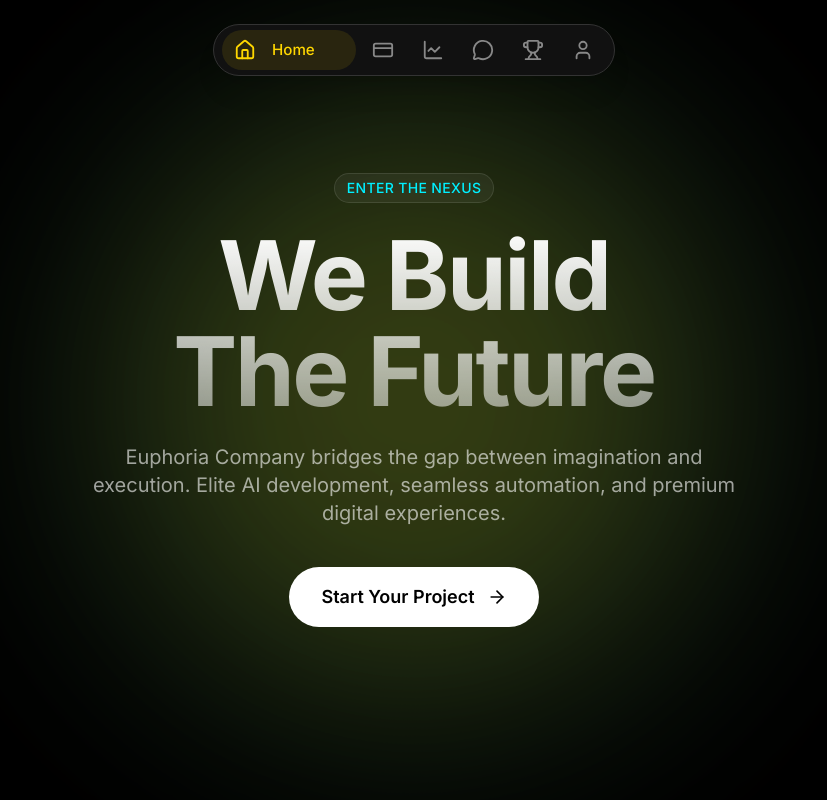
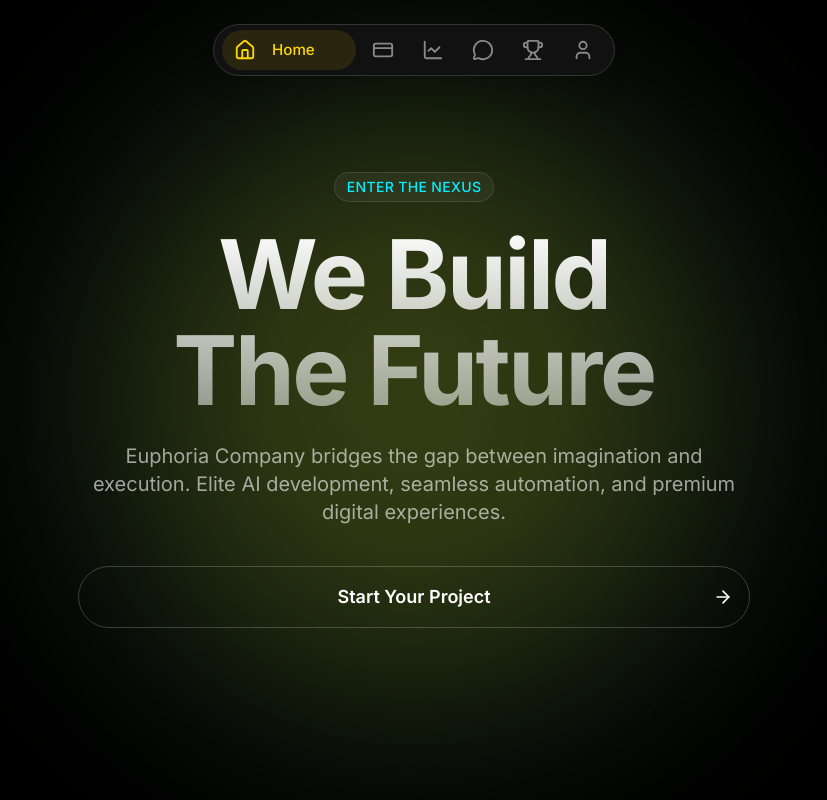
Before and after one commit to euphoriadesigner1-art/Euphoria_Company, a React (Vite) app in the folder Euphoria Company Portfolio/: page / in a window 1280 px wide. Shown: the top 800 px of the page, without its empty margins (226-1053 px from the left). Built offline with nearby package versions, Linux system fonts and the light colour scheme.

Commit message:
feat: updated hero button

```diff
--- a/Euphoria Company Portfolio/src/components/Hero.jsx
+++ b/Euphoria Company Portfolio/src/components/Hero.jsx
@@ -1,6 +1,6 @@
 import React from 'react';
 import { motion } from 'framer-motion';
-import { ArrowRight } from 'lucide-react';
+import { FlowButton } from './ui/flow-button';
 
 const Hero = () => {
     return (
@@ -62,11 +62,7 @@
                     animate={{ opacity: 1, y: 0 }}
                     transition={{ duration: 0.8, delay: 0.6 }}
                 >
-                    <a href="#contact" className="group relative inline-flex items-center justify-center gap-3 px-8 py-4 bg-white text-black rounded-full font-medium text-lg overflow-hidden transition-all hover:scale-105 active:scale-95 cursor-pointer">
-                        <span className="relative z-10 font-semibold">Start Your Project</span>
-                        <ArrowRight className="w-5 h-5 relative z-10 group-hover:translate-x-1 transition-transform" />
-                        <div className="absolute inset-0 bg-gradient-to-r from-accent1 to-yellow-300 opacity-0 group-hover:opacity-100 transition-opacity duration-300" />
-                    </a>
+                    <FlowButton text="Start Your Project" href="#contact" />
                 </motion.div>
             </div>
         </section>
--- /dev/null
+++ b/Euphoria Company Portfolio/src/components/ui/flow-button.tsx
@@ -0,0 +1,34 @@
+// This is file of your component
+
+// You can use any dependencies from npm; we import them automatically in package.json
+'use client';
+import { ArrowRight } from 'lucide-react';
+
+export function FlowButton({ text = "Modern Button", href }: { text?: string, href?: string }) {
+    const Component = href ? 'a' : 'button';
+
+    return (
+        <Component
+            href={href}
+            className="group relative flex items-center justify-center gap-1 overflow-hidden rounded-[100px] border-[1.5px] border-white/20 bg-transparent px-8 py-4 text-lg font-semibold text-white cursor-pointer transition-all duration-[600ms] ease-[cubic-bezier(0.23,1,0.32,1)] hover:border-transparent hover:text-black hover:rounded-full active:scale-[0.95]"
+        >
+            {/* Left arrow (arr-2) */}
+            <ArrowRight
+                className="absolute w-5 h-5 left-[-25%] stroke-white fill-none z-[9] group-hover:left-4 group-hover:stroke-black transition-all duration-[800ms] ease-[cubic-bezier(0.34,1.56,0.64,1)]"
+            />
+
+            {/* Text */}
+            <span className="relative z-[1] group-hover:translate-x-3 transition-all duration-[800ms] ease-out">
+                {text}
+            </span>
+
+            {/* Circle Background filling animation */}
+            <span className="absolute top-1/2 left-1/2 -translate-x-1/2 -translate-y-1/2 w-4 h-4 bg-white rounded-full opacity-0 group-hover:w-[350px] group-hover:h-[350px] group-hover:opacity-100 transition-all duration-[800ms] ease-[cubic-bezier(0.19,1,0.22,1)]"></span>
+
+            {/* Right arrow (arr-1) */}
+            <ArrowRight
+                className="absolute w-5 h-5 right-4 stroke-white fill-none z-[9] group-hover:right-[-25%] group-hover:stroke-black transition-all duration-[800ms] ease-[cubic-bezier(0.34,1.56,0.64,1)]"
+            />
+        </Component>
+    );
+}
```
